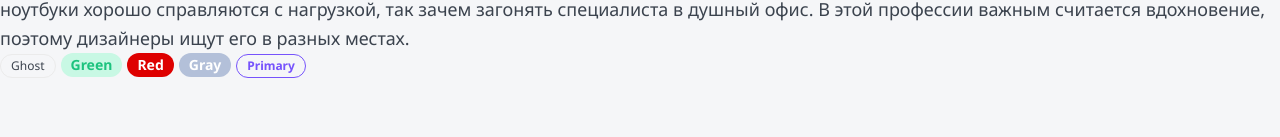
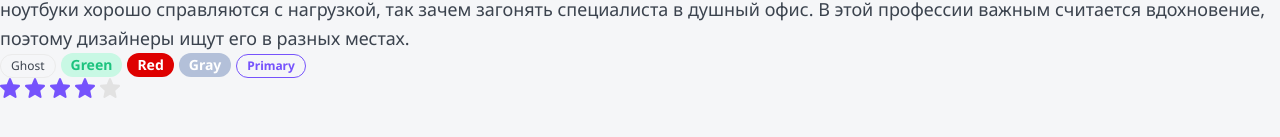
Before and after one commit to DanilBelokon/courses-for-IT-specialists, a Next.js app: page / in a window 1280 px wide. Shown: the part 203-340 px from the top of the page. Built offline with nearby package versions, Linux system fonts and the light colour scheme.

Commit message:
Create Rating component

```diff
--- a/app/page.tsx
+++ b/app/page.tsx
@@ -1,6 +1,10 @@
-import {Button, Htag, P, Tag} from "@/components";
+"use client";
+import {Button, Htag, P, Rating, Tag} from "@/components";
+import {useState} from "react";
 
 export default function Home() {
+  const [rating, setRating] = useState<number>(4);
+
   return (
     <>
       <Htag tag="h1">Текст</Htag>
@@ -43,6 +47,7 @@ export default function Home() {
         Gray
       </Tag>
       <Tag color="primary">Primary</Tag>
+      <Rating rating={rating} isEditable setRating={setRating}></Rating>
     </>
   );
 }
--- /dev/null
+++ b/components/Rating/Rating.module.css
@@ -0,0 +1,11 @@
+.filled svg {
+  fill: var(--primary);
+}
+
+.star svg {
+  margin-right: 5px;
+}
+
+.editable {
+  cursor: pointer;
+}
--- /dev/null
+++ b/components/Rating/Rating.tsx
@@ -0,0 +1,68 @@
+"use client";
+
+import React, {JSX, useEffect, useState, KeyboardEvent} from "react";
+import styles from "./Rating.module.css";
+import clsx from "clsx";
+import {RatingProps} from "./Rating.props";
+import StarIcon from "./star.svg";
+
+export const Rating = ({
+  isEditable = false,
+  rating,
+  setRating,
+  ...props
+}: RatingProps): JSX.Element => {
+  const [ratingArray, setRatingArray] = useState<JSX.Element[]>(
+    new Array(5).fill(null)
+  );
+
+  useEffect(() => {
+    constructRating(rating);
+  }, [rating]);
+
+  const constructRating = (currentRating: number) => {
+    const updatedArray = ratingArray.map((r: JSX.Element, i: number) => {
+      return (
+        <span
+          key={i}
+          className={clsx(styles.star, {
+            [styles.filled]: i < currentRating,
+            [styles.editable]: isEditable,
+          })}
+          onMouseEnter={() => changeDispay(i + 1)}
+          onMouseLeave={() => changeDispay(rating)}
+          onClick={() => onClick(i + 1)}
+          tabIndex={isEditable ? 0 : -1}
+          onKeyDown={(e: KeyboardEvent<HTMLElement>) =>
+            isEditable && handleSpace(i + 1, e)
+          }
+        >
+          <StarIcon></StarIcon>
+        </span>
+      );
+    });
+    setRatingArray(updatedArray);
+  };
+
+  const changeDispay = (i: number) => {
+    if (!isEditable) {
+      return;
+    }
+    constructRating(i);
+  };
+
+  const onClick = (i: number) => {
+    if (!isEditable || !setRating) {
+      return;
+    }
+    setRating(i);
+  };
+
+  const handleSpace = (i: number, e: KeyboardEvent<HTMLElement>) => {
+    if (e.code !== "Space" || !setRating) {
+      return;
+    }
+    setRating(i);
+  };
+  return <div {...props}>{ratingArray}</div>;
+};
--- a/components/index.ts
+++ b/components/index.ts
@@ -2,3 +2,4 @@ export * from "./Htag/Htag";
 export * from "./Button/Button";
 export * from "./P/P";
 export * from "./Tag/Tag";
+export * from "./Rating/Rating";
```
Also changed, not shown: components/Rating/Rating.props.ts (added, +8 -0 lines), components/Rating/star.svg (added).
